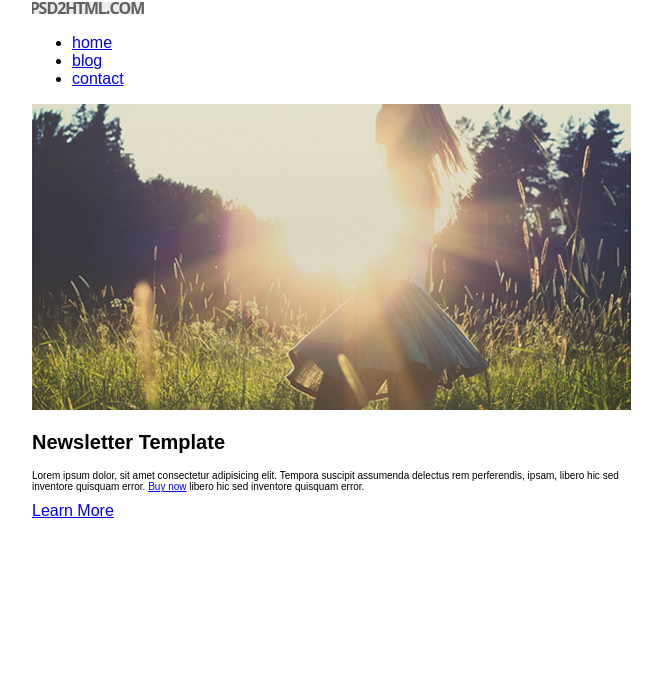
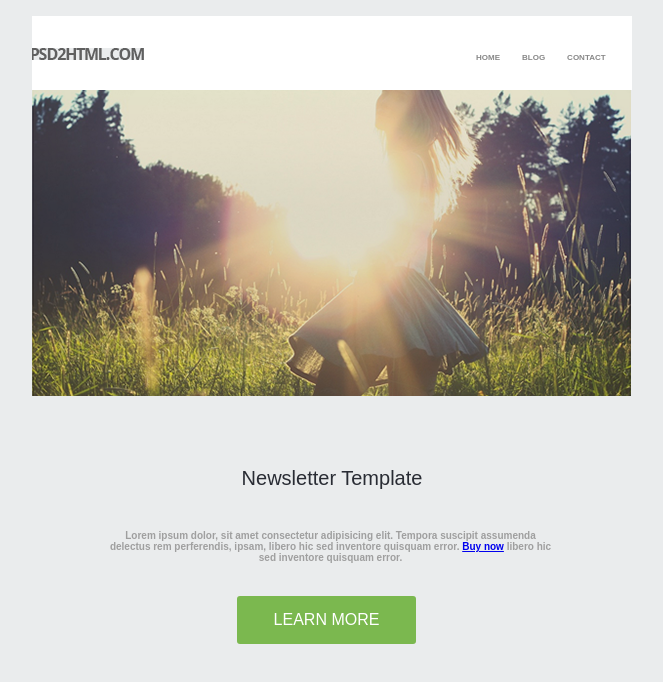
Before and after one commit to JamesSoFer/PSD-to-HTML-semana-9, a website: page index.html in a window 1280 px wide. Shown: the whole page, without its empty margins (308-971 px from the left). Drawn offline with Linux system fonts and the light colour scheme.

Commit message:
Last changes 9 class

```diff
--- /dev/null
+++ b/sass/_box-main-1.scss
@@ -0,0 +1,22 @@
+#news-box-main {
+    float: left;
+    width: 600px;
+    height: 200px;
+}
+
+#news-box-main h2{
+    margin-top: 71px;
+    margin-bottom: 40px;
+    text-align: center;
+    text-transform: capitalize;
+    font-weight: normal;
+    color: #292c34;
+}
+
+#news-box-main p{
+    width: 445px;
+    text-align: center;
+    color: #9f9f9f;
+    font-weight: bold;
+    margin-left: 76px;
+}
--- /dev/null
+++ b/sass/_button-1.scss
@@ -0,0 +1,20 @@
+#button {
+    margin-left: 205px;
+    text-align: center;
+    float: left;
+    background-color: #7bb84f;
+    width: 135px;
+    padding-top: 15px;
+    padding-bottom: 15px;
+    padding-left: 22px;
+    padding-right: 22px;
+    border-radius: 3px;
+}
+
+// check and finish this button
+
+#button a{
+    color: white;
+    text-transform: uppercase;
+    text-decoration: none;
+}
--- a/sass/_global.scss
+++ b/sass/_global.scss
@@ -1,6 +1,7 @@
 body {
     font-family: Arial, Helvetica, sans-serif;
-    border-top: none;
+    border: none;
+    background-color: #eaeced;
     margin: 0px;
 }
 
--- /dev/null
+++ b/sass/_header.scss
@@ -0,0 +1,32 @@
+#header {
+    max-width: 600px;
+    height: 74px;
+}
+
+#principal-logo {
+    float: left;
+    margin-top: 30px;
+    margin-right: 332px;
+}
+
+#menu-list {
+    list-style: none;
+    padding: 0;
+}
+
+#menu-list li {
+    margin-top: 30px;
+    float: left;
+}
+
+#menu-list li + li {
+    margin-left: 22px;
+}
+
+#menu-list a {
+    font-size: 0.5rem;
+    font-weight: bold;
+    text-transform: uppercase;
+    text-decoration: none;
+    color: #888888;
+}
--- a/sass/_helpers.scss
+++ b/sass/_helpers.scss
@@ -1,6 +1,7 @@
 .wrapper {
     max-width: 600px;
     margin: 0 auto;
+    background-color: white;
 }
 
 .clearfix::after {
--- /dev/null
+++ b/sass/_slider.scss
@@ -0,0 +1,7 @@
+#slider-logo {
+    float: left;
+}
+
+#slider-logo img{
+    display: block;
+}
--- a/sass/styles.scss
+++ b/sass/styles.scss
@@ -1,2 +1,11 @@
-@import "global" ;
-@import "helpers" ;
+// global and helpers
+
+@import "global";
+@import "helpers";
+
+// principal content
+
+@import "header";
+@import "slider";
+@import "box-main-1";
+@import "button-1";
```
Also changed, not shown: index.html (+1 -0 lines), public/css/styles.css.
